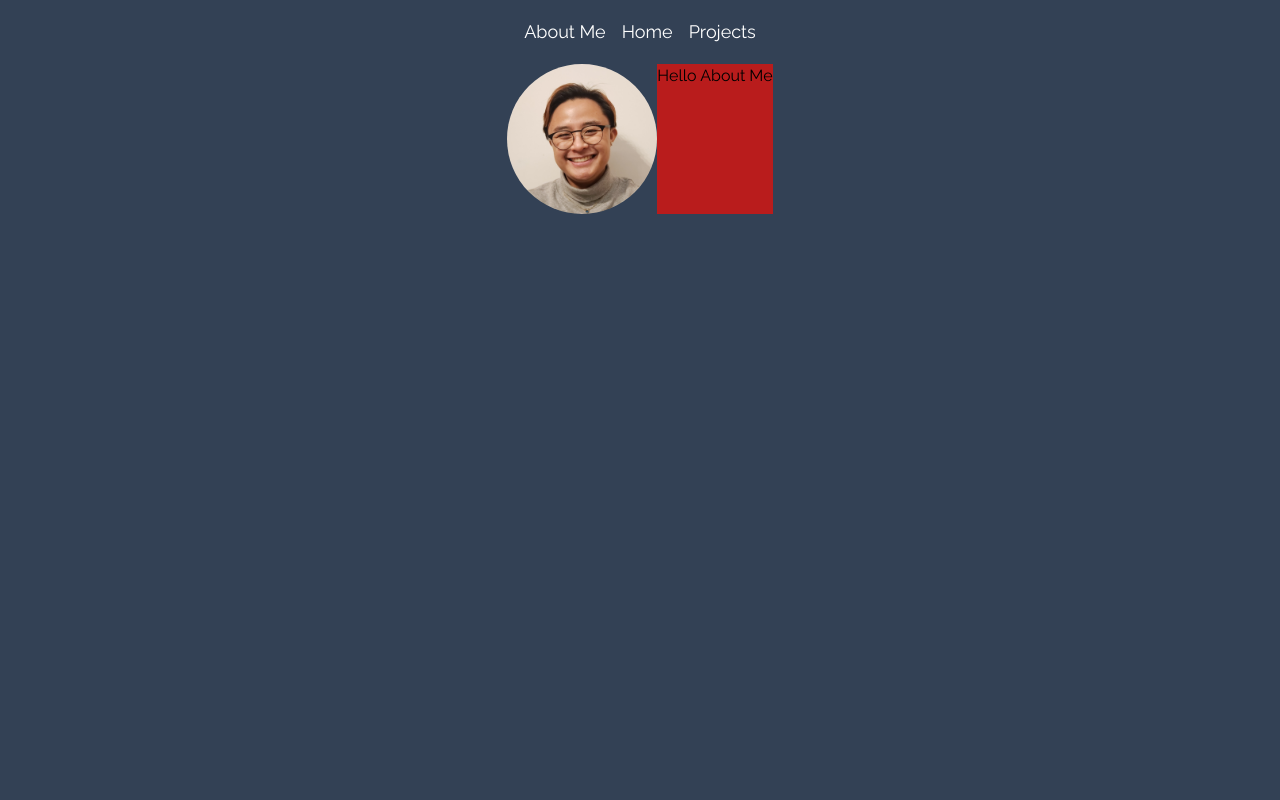
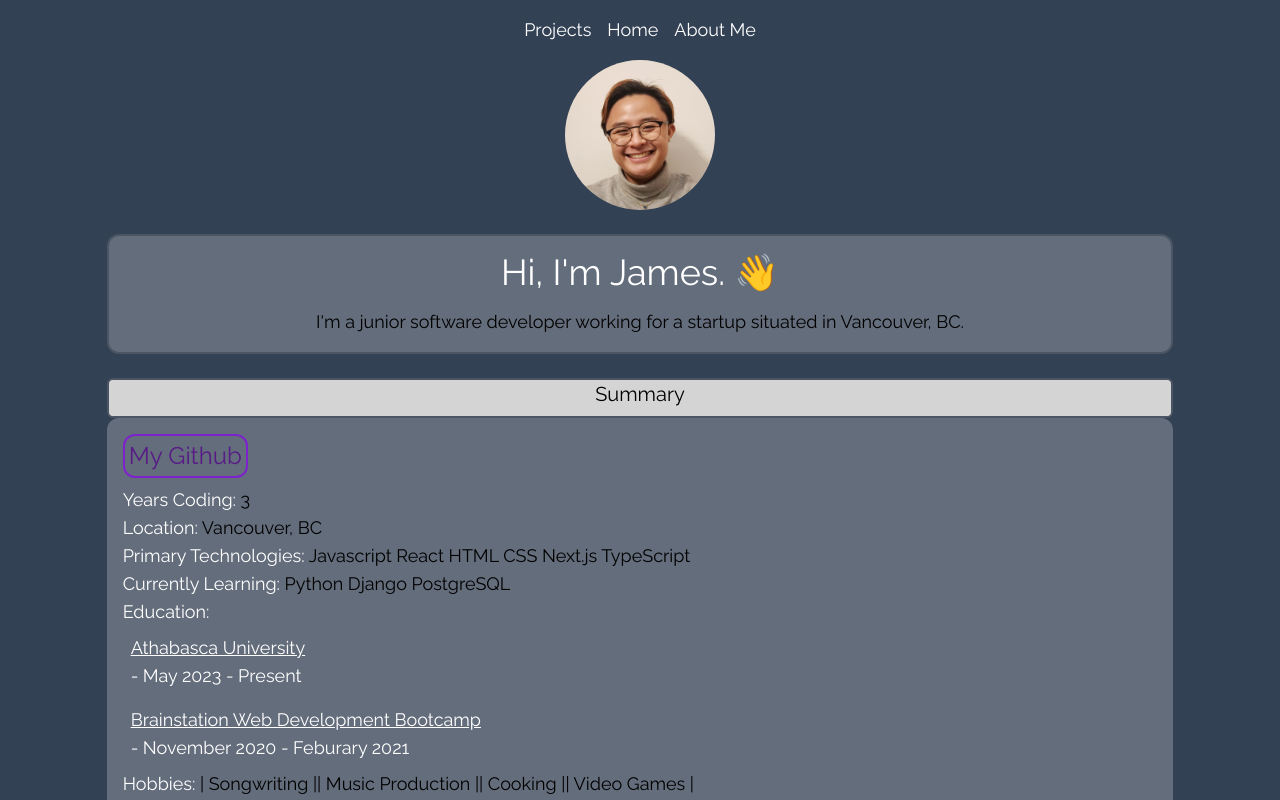
Before and after one commit to JYngson/portfoliosite2.0, a Next.js app: page /about_me in a window 1280 px wide. Built offline with nearby package versions, Linux system fonts and the light colour scheme.

Commit message:
created summary in about me page

```diff
--- a/package.json
+++ b/package.json
@@ -17,6 +17,7 @@
     "framer-motion": "^10.0.1",
     "next": "13.2.3",
     "react": "18.2.0",
+    "react-accessible-accordion": "^5.0.0",
     "react-dom": "18.2.0",
     "react-icons": "^4.8.0",
     "typescript": "4.9.5"
--- /dev/null
+++ b/public/about.json
@@ -0,0 +1,25 @@
+{
+  "greeting":"Hi, I'm James. 👋",
+  "headline":"I'm a junior software developer working for a startup situated in Vancouver, BC.",
+  "stats":{
+    "years": 3,
+    "location":"Vancouver, BC",
+    "primaryTech": ["Javascript", "React", "HTML", "CSS", "Next.js", "TypeScript"],
+    "secondaryTech": ["Python", "Django", "PostgreSQL"],
+    "education": [
+      {
+        "school": "Athabasca University",
+        "dateAttended": "May 2023 - Present"
+      },
+      {
+        "school":"Brainstation Web Development Bootcamp",
+        "dateAttended": "November 2020 - Feburary 2021"
+      }
+    ],
+    "interests" : ["Songwriting", "Music Production", "Cooking", "Video Games"],
+    "github": "https://github.com/TjArevalo"
+  },
+  "about":"Example"
+
+
+}
--- a/src/pages/about_me.tsx
+++ b/src/pages/about_me.tsx
@@ -1,7 +1,8 @@
 import Head from 'next/head'
+import Image from 'next/image'
 import Navbar from './components/navbar'
-import Image from 'next/image'
-
+import AccordionComponent from './components/accordion'
+import aboutData from '../../public/about.json'
 
 export default function about_me() {
   return (
@@ -10,11 +11,11 @@
         <title>My Projects</title>
         <link href='https://fonts.googleapis.com/css2?family=Raleway&display=swap' rel='stylesheet'/>
       </Head>
-      <div id='aboutPage' className='flex flex-col items-center w-screen h-screen bg-slate-700 font-raleway'>
+      <div id='aboutPage' className='flex flex-col items-center w-screen h-screen bg-slate-700 font-raleway overflow-scroll'>
         <Navbar />
 
-        <div className='flex flex-row'>
-          <div className='block w-[150px] h-[150px] rounded-full relative'>
+        <div className='flex flex-col items-center w-screen'>
+          <div className='w-[150px] h-[150px] rounded-full relative mb-6'>
             <Image
               src="/profilepic.jpg"
               alt="Me!"
@@ -24,8 +25,12 @@
               priority
             />
           </div>
-          <div className='bg-red-700'>
-            <h1>Hello About Me</h1>
+          <div className='flex flex-col w-5/6 rounded-xl border-2 border-gray-600 bg-neutral-300 bg-opacity-30 p-4 items-center'>
+            <h1 className='text-4xl text-white mb-4 w-fit'>{aboutData.greeting}</h1>
+            <p className='text-lg w-fit'>{aboutData.headline}</p>
+          </div>
+          <div className='w-5/6'>
+            <AccordionComponent stats={aboutData.stats} about ={aboutData.about}/>
           </div>
         </div>
       </div>
--- /dev/null
+++ b/src/pages/components/accordion.tsx
@@ -0,0 +1,86 @@
+import React from 'react'
+import {
+  Accordion,
+  AccordionItem,
+  AccordionItemHeading,
+  AccordionItemButton,
+  AccordionItemPanel,
+} from 'react-accessible-accordion';
+
+type accordionProps = {
+  stats: stats,
+  about: string
+};
+
+type stats = {
+  years: number,
+  location: string,
+  primaryTech: string[],
+  secondaryTech: string[],
+  education: school[],
+  interests: string[],
+  github: string
+};
+
+type school = {
+  school: string,
+  dateAttended: string
+};
+
+const AccordionComponent: React.FunctionComponent<accordionProps> = (props) => {
+  const {stats, about} = props
+  console.log(props)
+  return (
+    <Accordion allowZeroExpanded={true} allowMultipleExpanded={true} className='w-full mt-6'>
+            <AccordionItem>
+                <AccordionItemHeading>
+                    <AccordionItemButton className='h-10 border-2 border-gray-600 bg-neutral-300 rounded-md text-center text-xl'>
+                        Summary
+                    </AccordionItemButton>
+                </AccordionItemHeading>
+                <AccordionItemPanel className='flex flex-col p-4 bg-neutral-300 bg-opacity-30 rounded-xl'>
+                  <a href={stats.github} className='w-fit text-2xl text-purple-900 border-2 border-purple-700 rounded-xl p-1 mb-2'>My Github</a>
+                  <p className='text-lg text-white'>Years Coding: <span className='text-black'>{stats.years}</span></p>
+                  <p className='text-lg text-white'>Location: <span className='text-black'>{stats.location}</span></p>
+                  <p className='text-lg text-white'>Primary Technologies: {stats.primaryTech.map(tech =>
+                    <span className='text-black'>
+                      {tech} {" "}
+                    </span>)}
+                  </p>
+                  <p className='text-lg text-white'>Currently Learning: {stats.secondaryTech.map(tech =>
+                    <span className='text-black'>
+                      {tech} {" "}
+                    </span>)}
+                  </p>
+                  <h2 className='text-lg text-white'>Education:</h2>
+                  {stats.education.map(school =>
+                  <div className='ml-2 my-2'>
+                    <p className='text-lg text-white underline'>{school.school}</p>
+                    <p className='text-lg text-white'>- {school.dateAttended}</p>
+                  </div>
+                  )}
+                  <p className='text-lg text-white'>Hobbies: {stats.interests.map(hobby =>
+                    <span className='text-black'>
+                      | {hobby} |
+                    </span>)}
+                  </p>
+                </AccordionItemPanel>
+            </AccordionItem>
+            <AccordionItem>
+                <AccordionItemHeading>
+                    <AccordionItemButton className='h-10 border-2 border-gray-600 bg-neutral-300 rounded-xl text-center text-xl'>
+                        Long Form
+                    </AccordionItemButton>
+                </AccordionItemHeading>
+                <AccordionItemPanel>
+                    <p>
+                      {about}
+                    </p>
+                </AccordionItemPanel>
+            </AccordionItem>
+        </Accordion>
+  )
+}
+
+
+export default AccordionComponent
--- a/src/pages/components/navbar.tsx
+++ b/src/pages/components/navbar.tsx
@@ -3,9 +3,9 @@
 export default function Navbar() {
   return (
     <div id='navbar' className='flex flex-row-reverse w-full h-16 p-4 justify-center items-center'>
+      <Link href='/about_me' className='text-lg text-white hover:text-purple-700'>About Me</Link>
+      <Link href='/' className='mx-4 text-lg text-white hover:text-purple-700'>Home</Link>
       <Link href='/projects' className='text-lg text-white hover:text-purple-700'>Projects</Link>
-      <Link href='/' className='mx-4 text-lg text-white hover:text-purple-700'>Home</Link>
-      <Link href='/about_me' className='text-lg text-white hover:text-purple-700'>About Me</Link>
     </div>
   )
 }
--- a/src/pages/index.tsx
+++ b/src/pages/index.tsx
@@ -18,13 +18,13 @@
               <Link href='/projects' className='text-3xl bg-gradient-to-l from-yellow-400 to-purple-700 text-transparent bg-clip-text sm:rotate-[270deg] md:rotate-0'>My Projects</Link>
             </div>
 
-            <div id='headline' className='w-2/4 h-screen flex flex-col justify-center items-center font-bold'>
+            <div id='headline' className='w-2/4 h-screen flex flex-col justify-center items-center font-bold animate-fade-in'>
               <h1 className='text-4xl text-yellow-400 text-center mb-4'>Hi, I'm {' '}
                 <span className='bg-gradient-to-l from-red-600 to-sky-700 text-transparent bg-clip-text'>
                   James.
                 </span>
               </h1>
-              <p className='text-2xl text-yellow-400 text-center'>I'm a {' '}
+              <p className='text-2xl text-yellow-400 text-center animate-fade-in-long'>I'm a {' '}
                 <span className='bg-gradient-to-r from-cyan-400 to-green-400 text-transparent bg-clip-text'>
                   Junior Software Developer
                 </span>
@@ -33,7 +33,7 @@
                   Vancouver, BC.
                 </span>
               </p>
-              <p className='text-xl text-yellow-400 text-center mt-4'>Mouse {' '}
+              <p className='text-xl text-yellow-400 text-center mt-4 animate-fade-in-long'>Mouse {' '}
               <span className='bg-gradient-to-r from-fuchsia-600 to-sky-400 text-transparent bg-clip-text'>
                   left
               </span>
@@ -43,9 +43,8 @@
               </span>
                 {' '}to learn more about me!</p>
             </div>
-
             <div id='aboutLink' className='w-1/4 h-screen flex justify-center items-center opacity-0 hover:opacity-100 transition duration-500 bg-gradient-to-r from-transparent to-purple-700'>
-              <h2 className='text-3xl bg-gradient-to-l from-yellow-400 to-purple-700 text-transparent bg-clip-text sm:rotate-90 md:rotate-0'>About Me</h2>
+              <Link href='about_me' className='text-3xl bg-gradient-to-l from-yellow-400 to-purple-700 text-transparent bg-clip-text sm:rotate-90 md:rotate-0'>About Me</Link>
             </div>
           </div>
 
--- a/tailwind.config.js
+++ b/tailwind.config.js
@@ -6,7 +6,18 @@
       fontFamily:{
         'mono': ['Major Mono Display', 'monospace','sans-serif'],
         'raleway': ['Raleway', 'sans-serif']
-      }
+      },
+      keyframes: {
+        fadeIn: {
+          '0%': { opacity: 0.0 },
+          '50%': { opacity: 0.5 },
+          '100%': { opacity: 1.0 }
+        },
+      },
+      animation: {
+        'fade-in': 'fadeIn 1s linear',
+        'fade-in-long': 'fadeIn 2s linear'
+      },
     },
   },
   plugins: [],
```
Also changed, not shown: 1 other file (tests, documents, lock files or other folders).
